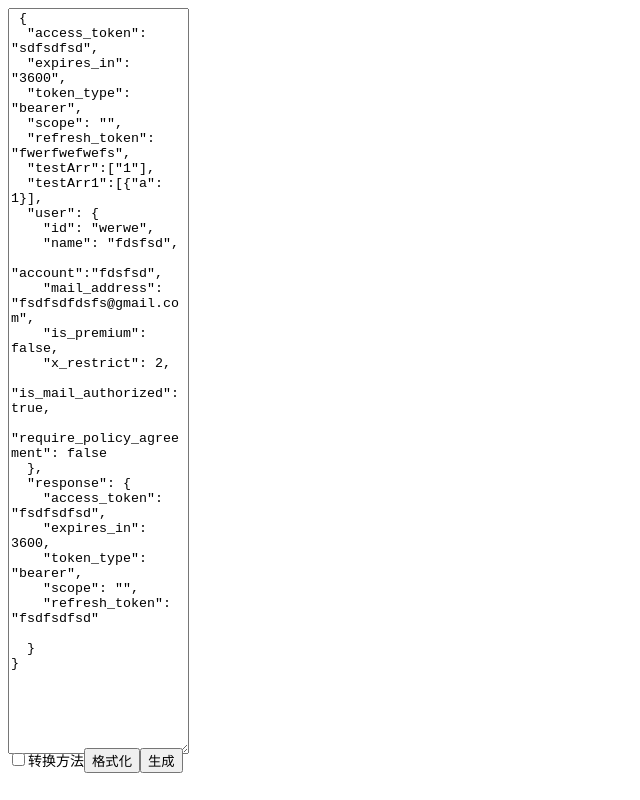
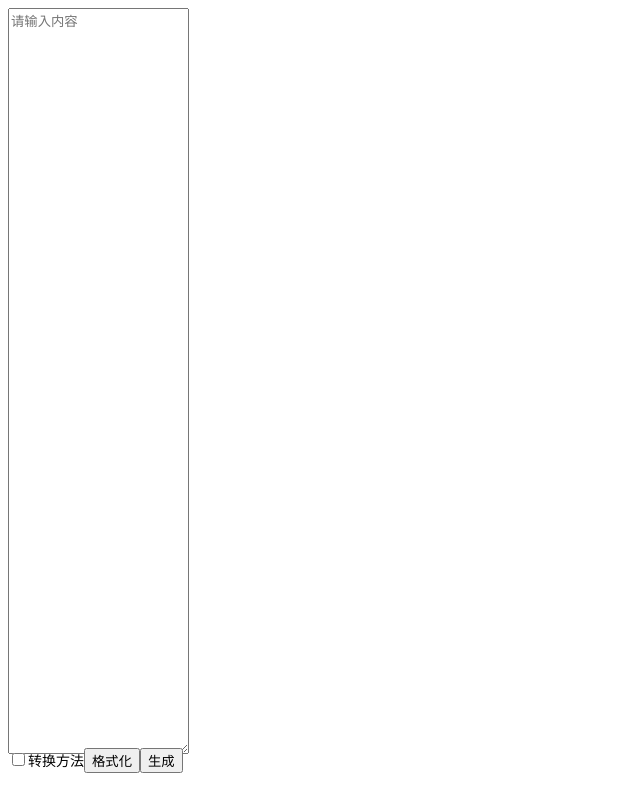
Before and after one commit to zafkielkurumi/json-to-safe, a Vue app: page /home in a window 1280 px wide. Shown: the whole page, without its empty margins (0-640 px from the left). Built offline with nearby package versions, Linux system fonts and the light colour scheme.

Commit message:
去除默认输入

```diff
--- a/src/pages/HomePage/HomePage.ts
+++ b/src/pages/HomePage/HomePage.ts
@@ -6,34 +6,34 @@ import { camelize, classify } from "@/utils/strings";
 import { StringBuffer } from "@/utils/String";
 import { welcome } from './test';
 
-const str = ` {
-  "access_token": "sdfsdfsd",
-  "expires_in": "3600",
-  "token_type": "bearer",
-  "scope": "",
-  "refresh_token": "fwerfwefwefs",
-  "testArr":["1"],
-  "testArr1":[{"a": 1}],
-  "user": {
-    "id": "werwe",
-    "name": "fdsfsd",
-    "account":"fdsfsd",
-    "mail_address": "fsdfsdfdsfs@gmail.com",
-    "is_premium": false,
-    "x_restrict": 2,
-    "is_mail_authorized": true,
-    "require_policy_agreement": false
-  },
-  "response": {
-    "access_token": "fsdfsdfsd",
-    "expires_in": 3600,
-    "token_type": "bearer",
-    "scope": "",
-    "refresh_token": "fsdfsdfsd"
+// const str = ` {
+//   "access_token": "sdfsdfsd",
+//   "expires_in": "3600",
+//   "token_type": "bearer",
+//   "scope": "",
+//   "refresh_token": "fwerfwefwefs",
+//   "testArr":["1"],
+//   "testArr1":[{"a": 1}],
+//   "user": {
+//     "id": "werwe",
+//     "name": "fdsfsd",
+//     "account":"fdsfsd",
+//     "mail_address": "fsdfsdfdsfs@gmail.com",
+//     "is_premium": false,
+//     "x_restrict": 2,
+//     "is_mail_authorized": true,
+//     "require_policy_agreement": false
+//   },
+//   "response": {
+//     "access_token": "fsdfsdfsd",
+//     "expires_in": 3600,
+//     "token_type": "bearer",
+//     "scope": "",
+//     "refresh_token": "fsdfsdfsd"
 
-  }
-}`;
-console.log(welcome(JSON.parse(str)))
+//   }
+// }`;
+// console.log(welcome(JSON.parse(str)))
 
 interface ConfigData {
   label: string; // 名称可修改
@@ -61,7 +61,7 @@ export default defineComponent({
   name: 'HomePage',
   data(): Data {
     return {
-      inputString: str,
+      inputString: '',
       configData: null,
       outString: '',
       outConvertString: '',
--- a/vite.config.ts
+++ b/vite.config.ts
@@ -39,10 +39,9 @@ export default defineConfig({
       },
     ],
   },
-  // esbuild: {
-  //   jsxFactory: "h",
-  //   jsxFragment: "Fragment",
-  // },
+  build: {
+    outDir: 'docs'
+  },
   clearScreen: false,
   server: {
     open: false,
```
Also changed, not shown: 9 other files (tests, documents, lock files or other folders).
